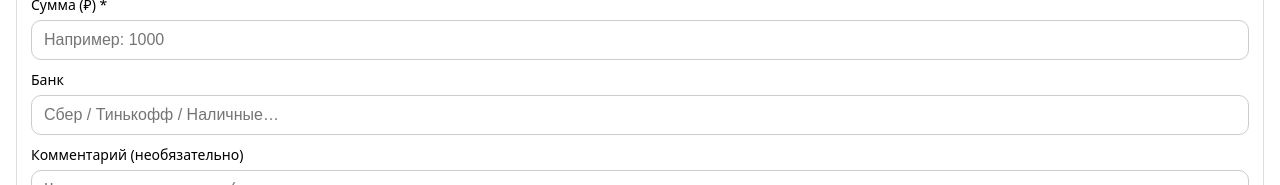
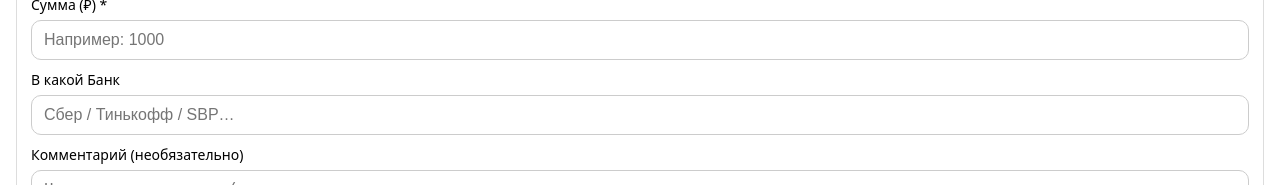
Before and after one commit to maximdkh/sneg-miniapp, a website: page public/index.html in a window 1280 px wide. Shown: the part 179-364 px from the top of the page. Drawn offline with Linux system fonts and the light colour scheme; a script that the page names is missing.

Commit message:
Update bank label and placeholder in index.html

```diff
--- a/public/index.html
+++ b/public/index.html
@@ -47,8 +47,8 @@
     <label>Сумма (₽) *</label>
     <input id="amount" inputmode="decimal" placeholder="Например: 1000" />
 
-    <label>Банк </label>
-    <input id="bank" placeholder="Сбер / Тинькофф / Наличные…" />
+    <label>В какой Банк </label>
+    <input id="bank" placeholder="Сбер / Тинькофф / SBP…" />
 
     <label>Комментарий (необязательно)</label>
     <textarea id="comment" placeholder="Например: за двоих / уточнение"></textarea>
```
